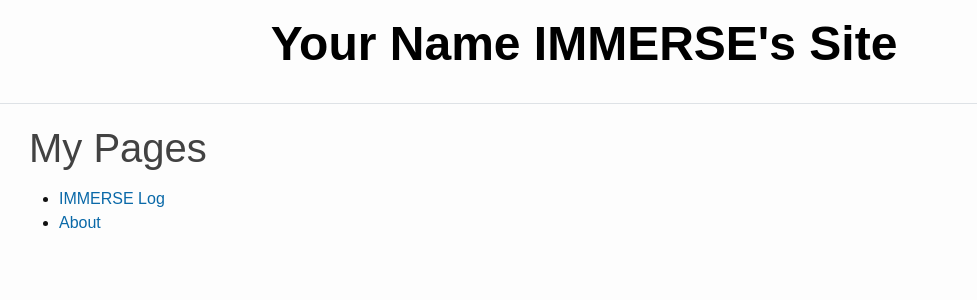
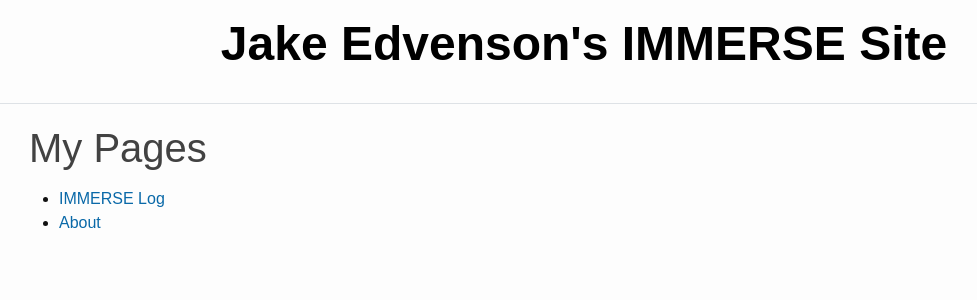
Before and after one commit to JakeEdvenson/JakeEdvenson.github.io, a Jekyll site: the page built from index.md, in a window 1280 px wide. Shown: the top 300 px of the page, without its empty margins (56-1033 px from the left). Built offline with Jekyll 4.4.1, drawn with Linux system fonts in a browser that asks for light colours.

Commit message:
Update _config.yml

```diff
--- a/_config.yml
+++ b/_config.yml
@@ -18,10 +18,10 @@
 # You can create any custom variable you would like, and they will be accessible
 # in the templates via {{ site.myvariable }}.
 
-title: Your Name IMMERSE's Site
+title: Jake Edvenson's IMMERSE Site
 
-baseurl: "/student_website_template" # the subpath of your site, e.g. /blog
-url: "https://byu-cpe.github.io" # the base hostname & protocol for your site, e.g. http://example.com
+baseurl: "" # the subpath of your site, e.g. /blog
+url: "https://jakeedvenson.github.io" # the base hostname & protocol for your site, e.g. http://example.com
 
 collections:
   pages:
```
